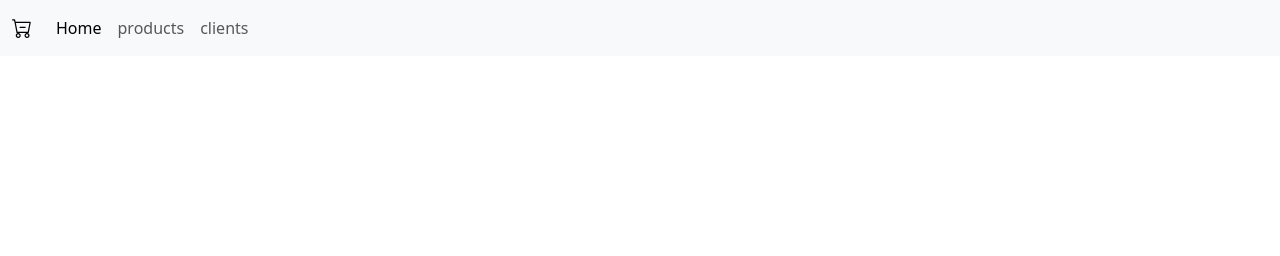
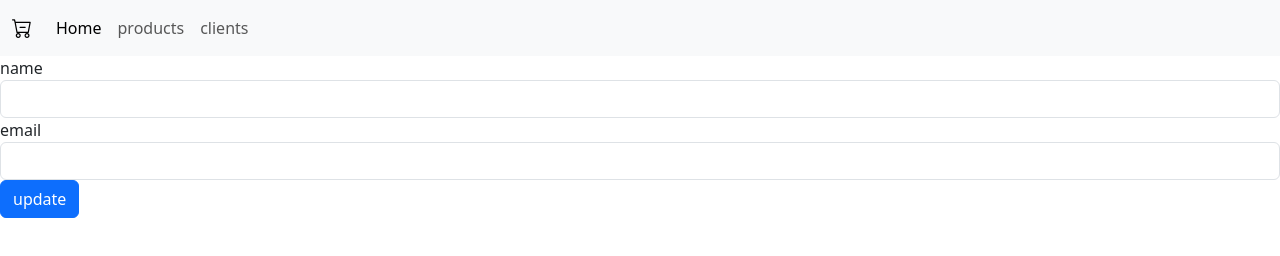
Before and after one commit to almeidaleandro28/CRUD-js, a website: page src/pages/update.html in a window 1280 px wide. Drawn offline with nearby package versions, Linux system fonts and the light colour scheme.

Commit message:
add form in update html

```diff
--- a/src/pages/update.html
+++ b/src/pages/update.html
@@ -4,7 +4,7 @@
   <meta charset="UTF-8">
   <meta http-equiv="X-UA-Compatible" content="IE=edge">
   <meta name="viewport" content="width=device-width, initial-scale=1.0">
-  <title>List clients </title>
+  <title>Update client</title>
 	<!-- bootstrap -->
 	 <link href="https://cdn.jsdelivr.net/npm/bootstrap@5.3.0-alpha1/dist/css/bootstrap.min.css" rel="stylesheet" integrity="sha384-GLhlTQ8iRABdZLl6O3oVMWSktQOp6b7In1Zl3/Jr59b6EGGoI1aFkw7cmDA6j6gD" crossorigin="anonymous">
   <!-- icons bootstrap -->
@@ -38,6 +38,18 @@
 
 <div class="main">
 
+  <form>
+    <div class="form-group">
+      <label for="">name</label>
+      <input class="form-control" type="text" name="name" id="name" data-info="name">
+    </div><!--end form-group-->
+    <div class="form-group">
+      <label for="">email</label>
+      <input class="form-control" type="email" name="email" id="email" data-infor="email">
+    </div><!--form-group-->
+    <button type="button" class="btn btn-primary">update</button>
+  </form><!--end form-->
+
 </div><!--end main-->
 
 
```
